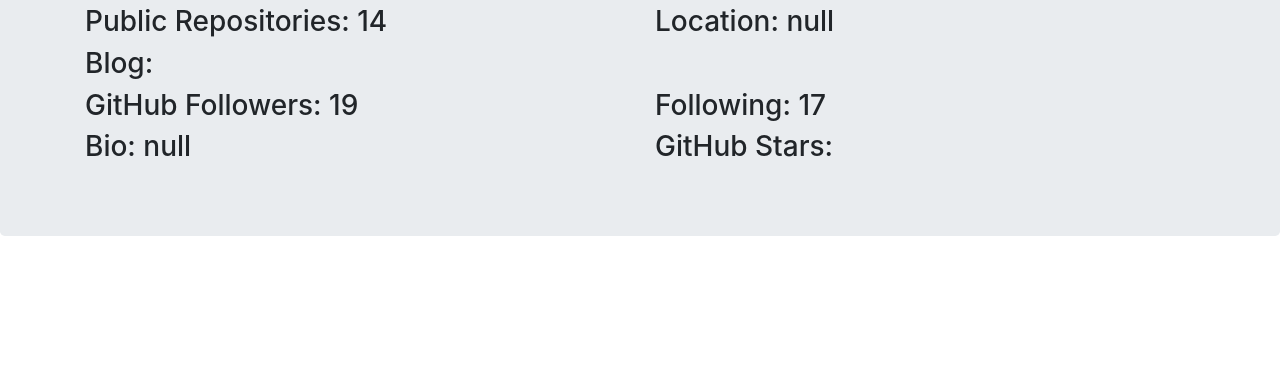
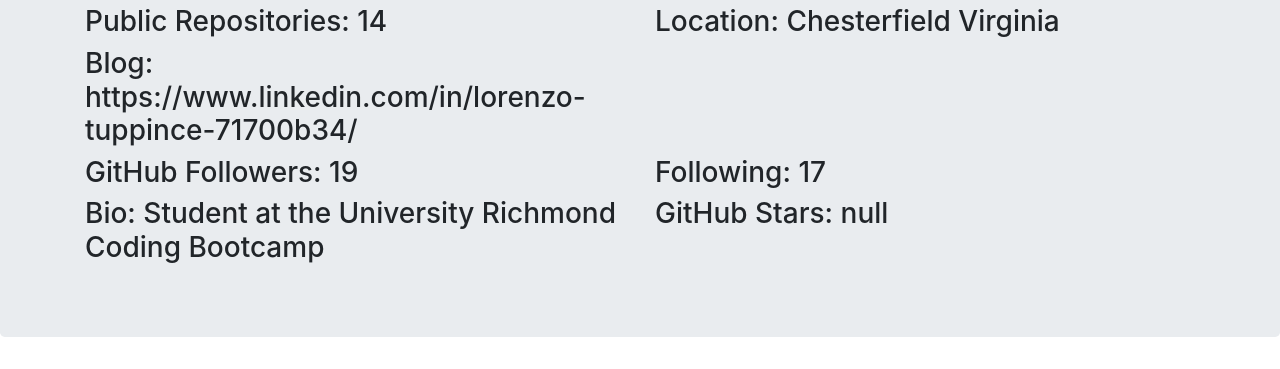
Before and after one commit to Ltuppince/nodeJsHomework, an Electron app: page index.html in a window 1280 px wide. Shown: the part 557-926 px from the top of the page. Before the commit the page ends 825 px from the top, so only its background shows below. Drawn offline with nearby package versions, Linux system fonts and the light colour scheme.

Commit message:
6th commit

```diff
--- a/index.html
+++ b/index.html
@@ -26,12 +26,12 @@
 
                         <div class="col-xs-12 col-md-6">
                             <h3>Location:
-                        <span id="location">null</span>
+                                <span id="location">Chesterfield Virginia</span>
                             </h3>
                         </div>
                         <div class="col-xs-12 col-md-6">
                             <h3>Blog:
-                        <span id="blog"></span>
+                                <span id="blog">https://www.linkedin.com/in/lorenzo-tuppince-71700b34/</span>
                             </h3>
                         </div>
                     </div>
@@ -50,12 +50,12 @@
                         </div>
                         <div class="col-xs-12 col-md-6">
                             <h3>Bio:
-                        <span id="bio">null</span>
+                                <span id="bio">Student at the University Richmond Coding Bootcamp</span>
                             </h3>
                         </div>
                         <div class="col-xs-12 col-md-6">
                             <h3>GitHub Stars:
-                        <span id="githubStars"></span>
+                                <span id="githubStars">null</span>
                             </h3>
                         </div>
                     </div>
```
Also changed, not shown: index.js (+10 -0 lines). Lines whose indentation alone changed are shown as unchanged.
